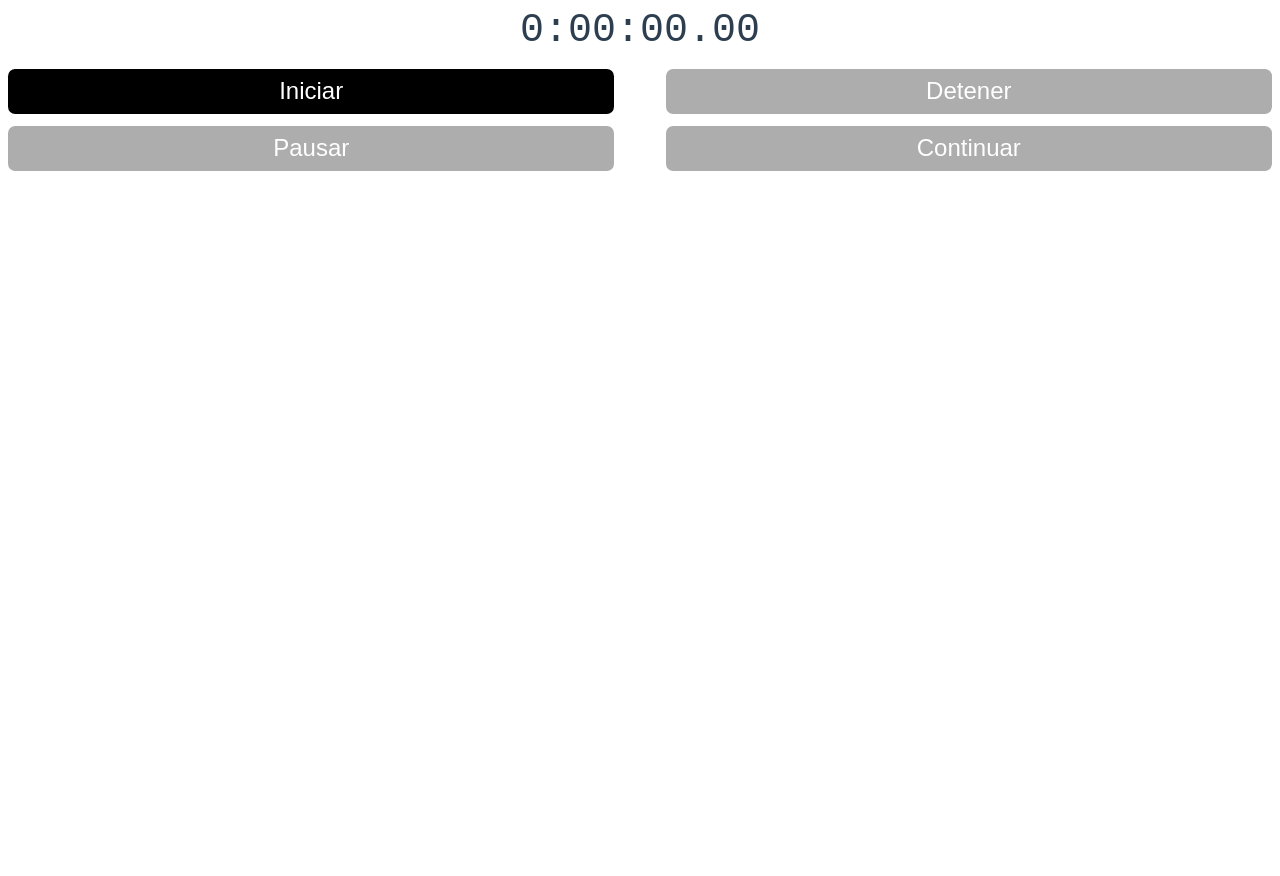
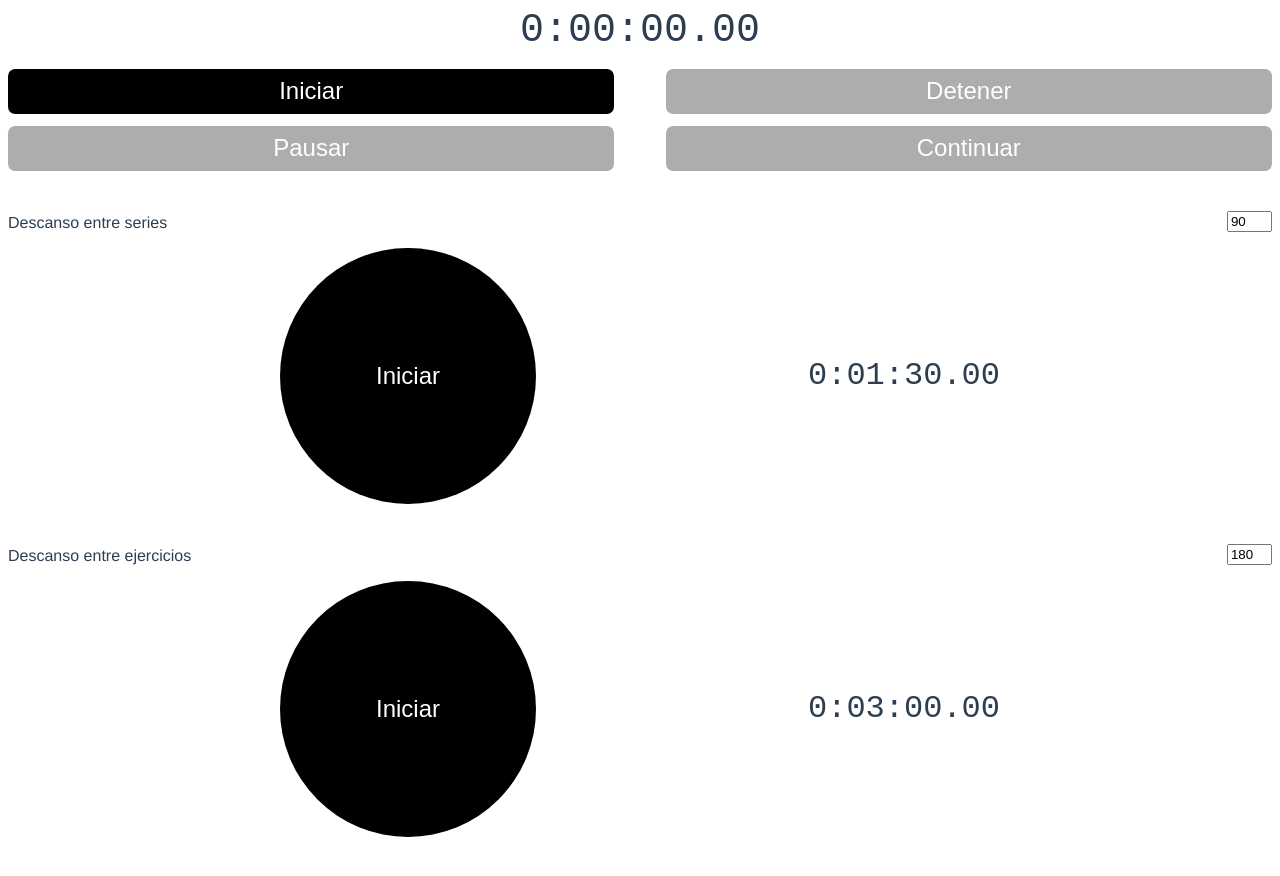
Before and after one commit to andres-linares/gym-timer, a Vue app: page / in a window 1280 px wide. Before the commit the page ends 800 px from the top, so only its background shows below. Built offline with nearby package versions, Linux system fonts and the light colour scheme.

Commit message:
feat: create countdowns

```diff
--- /dev/null
+++ b/src/components/TheCountdown.vue
@@ -0,0 +1,70 @@
+<template>
+  <div class="countdown">
+    <label>
+      {{ name }}
+      <input type="number" min="0" v-model="countdownTime" />
+    </label>
+
+    <div class="screen">
+      <button @click="startCountdown">Iniciar</button>
+
+      <div class="display">{{ formattedTime }}</div>
+    </div>
+  </div>
+</template>
+
+<script>
+import useCountdown from "@/composables/useCountdown";
+
+export default {
+  props: {
+    name: { type: String, required: true },
+    defaultValue: { type: Number },
+  },
+  setup(props) {
+    const countdown = useCountdown(props.defaultValue);
+
+    return { ...countdown };
+  },
+};
+</script>
+
+<style lang="scss" scoped>
+.countdown {
+  margin-bottom: 5vh;
+
+  label {
+    display: flex;
+    align-items: flex-end;
+    justify-content: space-between;
+    column-gap: 5vw;
+    margin-bottom: 2vh;
+
+    input {
+      height: min-content;
+      width: 5ch;
+    }
+  }
+
+  .screen {
+    display: flex;
+    align-items: center;
+    justify-content: space-evenly;
+
+    .display {
+      font-family: monospace;
+      font-size: clamp(1.5rem, 3vw, 2rem);
+    }
+
+    button {
+      border-radius: 50%;
+      width: 20vw;
+      height: 20vw;
+      border: none;
+      background: #000;
+      color: #fff;
+      font-size: clamp(1.125rem, 2vw, 1.5rem);;
+    }
+  }
+}
+</style>
--- /dev/null
+++ b/src/composables/useCountdown.ts
@@ -0,0 +1,32 @@
+import { formatTime } from "@/utils/formatters";
+import { computed, ref } from "vue";
+
+export default function (initialTime: number) {
+  let currentTime: number | null = null;
+  let timer: number | undefined = undefined;
+
+  const countdownTime = ref(initialTime);
+  const timeLeft = ref(initialTime);
+
+  const formattedTime = computed(() => formatTime(timeLeft.value * 1000));
+
+  const startCountdown = () => {
+    if (timer) clearInterval(timer);
+    timeLeft.value = countdownTime.value;
+
+    timer = setInterval(() => {
+      if (currentTime) {
+        timeLeft.value -= (performance.now() - currentTime) / 1000;
+      }
+
+      if (timeLeft.value <= 0) {
+        clearInterval(timer);
+        timeLeft.value = 0;
+      }
+
+      currentTime = performance.now();
+    }, 10);
+  };
+
+  return { formattedTime, timeLeft, countdownTime, startCountdown };
+}
--- a/src/views/Home.vue
+++ b/src/views/Home.vue
@@ -1,16 +1,20 @@
 <template>
   <div class="home">
     <the-timer />
+    <the-countdown name="Descanso entre series" :defaultValue="90" />
+    <the-countdown name="Descanso entre ejercicios" :defaultValue="180" />
   </div>
 </template>
 
 <script>
 import TheTimer from "@/components/TheTimer";
+import TheCountdown from "@/components/TheCountdown.vue";
 
 export default {
   name: "Home",
   components: {
     TheTimer,
+    TheCountdown,
   },
 };
 </script>
```
